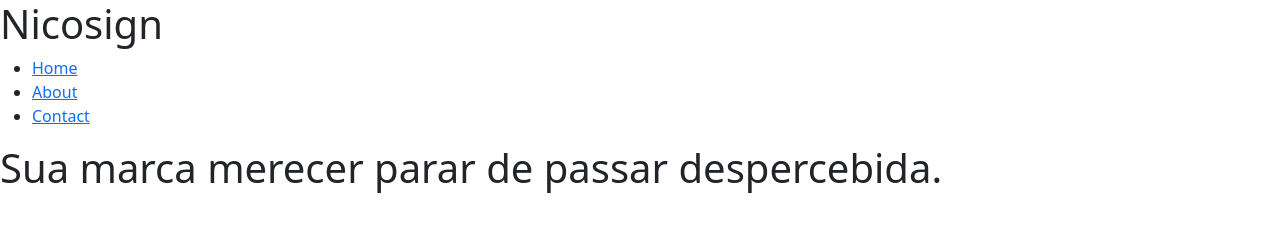
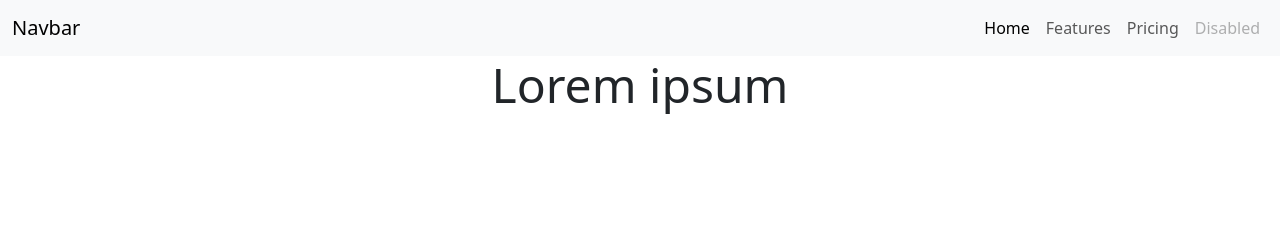
Before and after one commit to devnicolasnascimento/AulasGT4, a website: page Aulas geração tech/aula 11/index.html in a window 1280 px wide. Drawn offline with nearby package versions, Linux system fonts and the light colour scheme.

Commit message:
Adiciona novos diretorios organizados referente as novas aulas de js no curso

```diff
--- a/Aulas geração tech/aula 11/index.html
+++ b/Aulas geração tech/aula 11/index.html
@@ -15,20 +15,44 @@
   </head>
   <body>
     <header>
-      <nav>
-        <h1 class="brand">Nicosign</h1>
-        <ul>
-          <li><a href="">Home</a></li>
-          <li><a href="">About</a></li>
-          <li><a href="">Contact</a></li>
-        </ul>
+      <nav class="navbar navbar-expand-lg bg-body-tertiary">
+        <div class="container-fluid">
+          <a class="navbar-brand" href="#">Navbar</a>
+          <button
+            class="navbar-toggler"
+            type="button"
+            data-bs-toggle="collapse"
+            data-bs-target="#navbarNav"
+            aria-controls="navbarNav"
+            aria-expanded="false"
+            aria-label="Toggle navigation"
+          >
+            <span class="navbar-toggler-icon"></span>
+          </button>
+          <div class="collapse navbar-collapse" id="navbarNav">
+            <ul class="navbar-nav ms-auto">
+              <li class="nav-item">
+                <a class="nav-link active" aria-current="page" href="#">Home</a>
+              </li>
+              <li class="nav-item">
+                <a class="nav-link" href="#">Features</a>
+              </li>
+              <li class="nav-item">
+                <a class="nav-link" href="#">Pricing</a>
+              </li>
+              <li class="nav-item">
+                <a class="nav-link disabled" aria-disabled="true">Disabled</a>
+              </li>
+            </ul>
+          </div>
+        </div>
       </nav>
     </header>
     <main>
-
-      <h1 class="principal-title"><span class="italic">Sua marca</span> merecer parar de passar <span class="italic">despercebida</span>.</h1>
+      <h1 class="principal-title text-center titulo">
+        Lorem ipsum
+      </h1>
     </main>
-
 
     <script
       src="https://cdn.jsdelivr.net/npm/bootstrap@5.3.8/dist/js/bootstrap.bundle.min.js"
--- a/Aulas geração tech/aula 11/style.css
+++ b/Aulas geração tech/aula 11/style.css
@@ -0,0 +1,3 @@
+.titulo {
+    font-size: 3rem;
+}
--- /dev/null
+++ b/Aulas geração tech/aula-js/aula-4/funcoes/script.js
@@ -0,0 +1,5 @@
+function nome (a, b) {
+    return a + b;
+}
+
+console.log(nome(5, 10));
--- /dev/null
+++ b/Aulas geração tech/aula-js/exercicio - prompt-sync/script.js
@@ -0,0 +1,5 @@
+const prompt = require('prompt-sync')();
+const name = prompt('What is your name? ');
+const age = prompt('What is your age? ');
+
+console.log(`Hello, ${name}! You are ${age} years old.`);
--- /dev/null
+++ b/Aulas geração tech/package.json
@@ -0,0 +1,5 @@
+{
+  "dependencies": {
+    "prompt-sync": "^4.2.0"
+  }
+}
```
Also changed, not shown: Aulas geração tech/aula-js/aula-4/arrays/script.js (added), 1 other file.
